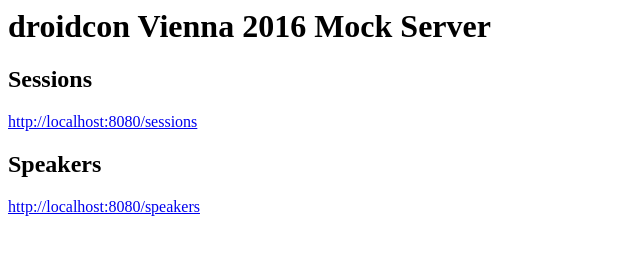
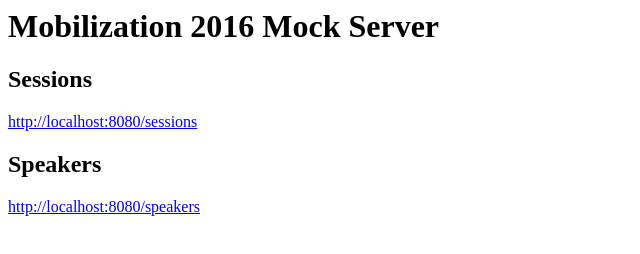
Before and after one commit to Nilhcem/mobilization-2016, a website: page mockserver/data/index.html in a window 1280 px wide. Shown: the whole page, without its empty margins (0-640 px from the left). Drawn offline with Linux system fonts and the light colour scheme.

Commit message:
Update mock server

```diff
--- a/mockserver/data/index.html
+++ b/mockserver/data/index.html
@@ -1,7 +1,7 @@
 <html>
 <body>
 
-<h1>droidcon Vienna 2016 Mock Server</h1>
+<h1>Mobilization 2016 Mock Server</h1>
 
 <h2>Sessions</h2>
 <a href="http://localhost:8080/sessions">http://localhost:8080/sessions</a>
--- a/mockserver/package.json
+++ b/mockserver/package.json
@@ -1,6 +1,6 @@
 {
-  "name": "droidconat2016-mock-server",
-  "description": "droidcon Vienna 2016 Mock Server",
+  "name": "mobilization-2016-mock-server",
+  "description": "Mobilization 2016 Mock Server",
   "version": "0.0.1",
   "private": true,
   "dependencies": {
```
